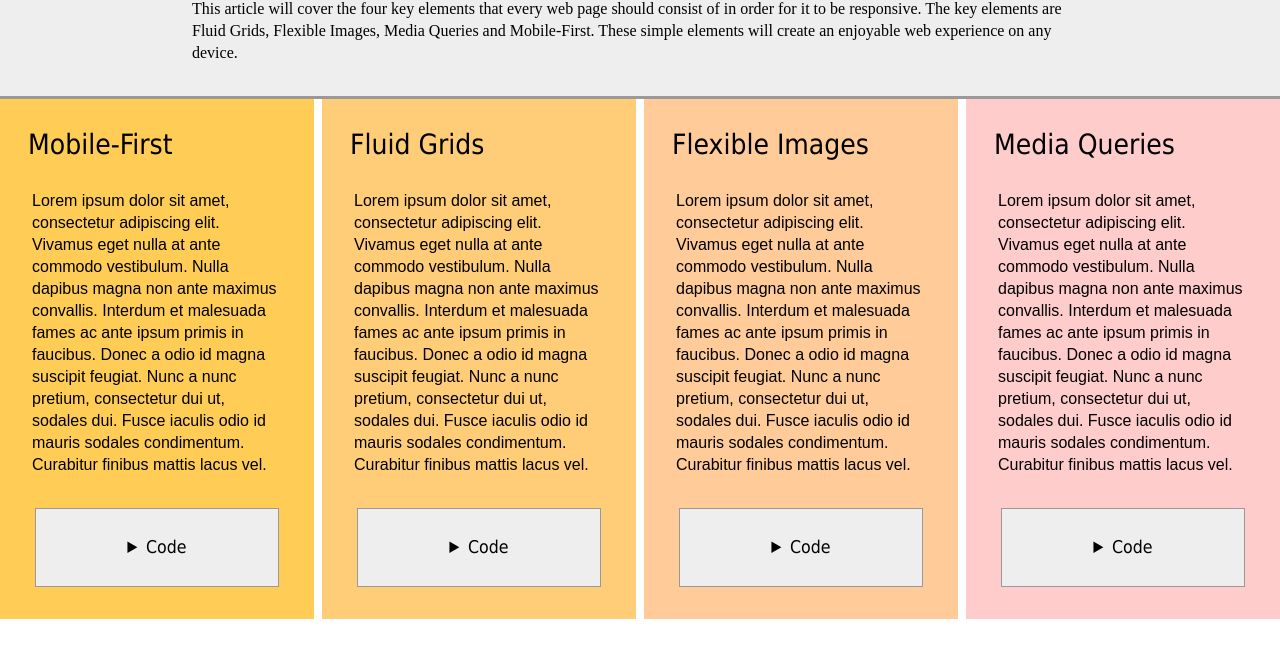
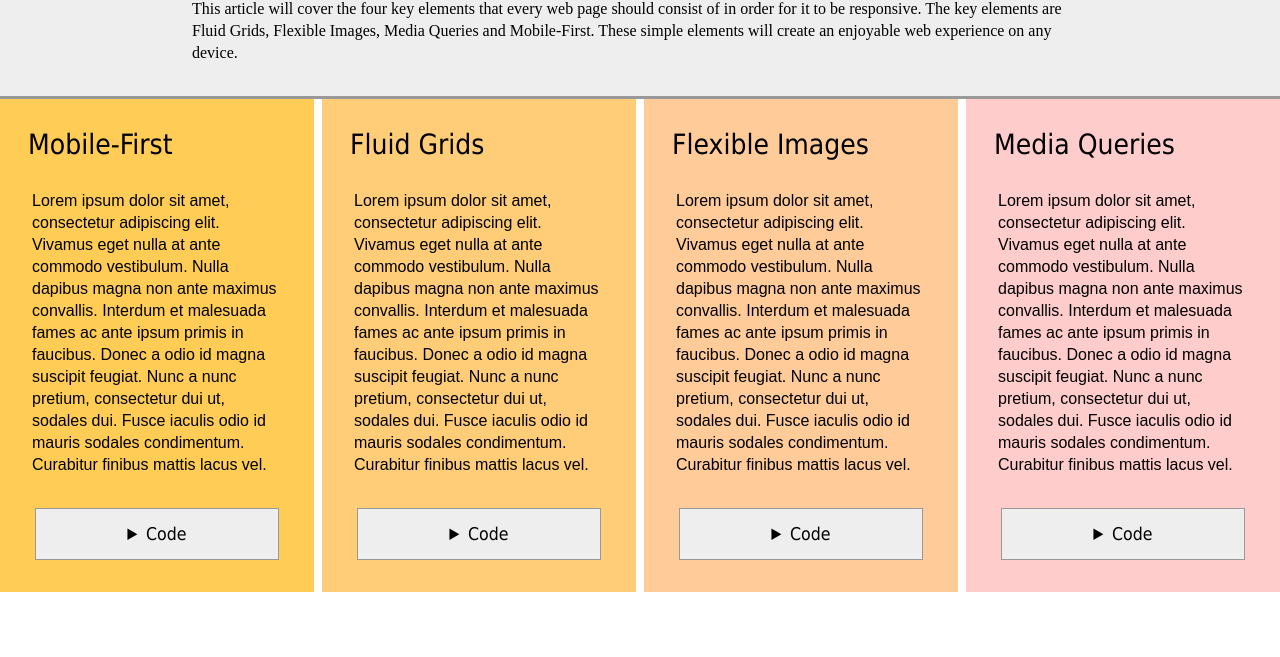
Before and after one commit to philrossi/keyelements, a plain HTML site: page index.html in a window 1280 px wide. Shown: the part 87-744 px from the top of the page. Drawn offline with Linux system fonts and the light colour scheme.

Commit message:
update #3
fixed buttons

```diff
--- a/css/screen.css
+++ b/css/screen.css
@@ -103,7 +103,7 @@ li p {
     background-color: #eee;
     border: 1px solid #999;
     margin: 0 2em;
-    padding: 1.5em 1em;
+    padding: .75em 1em;
   }
   summary::-webkit-details-marker {
     display: none;
```
